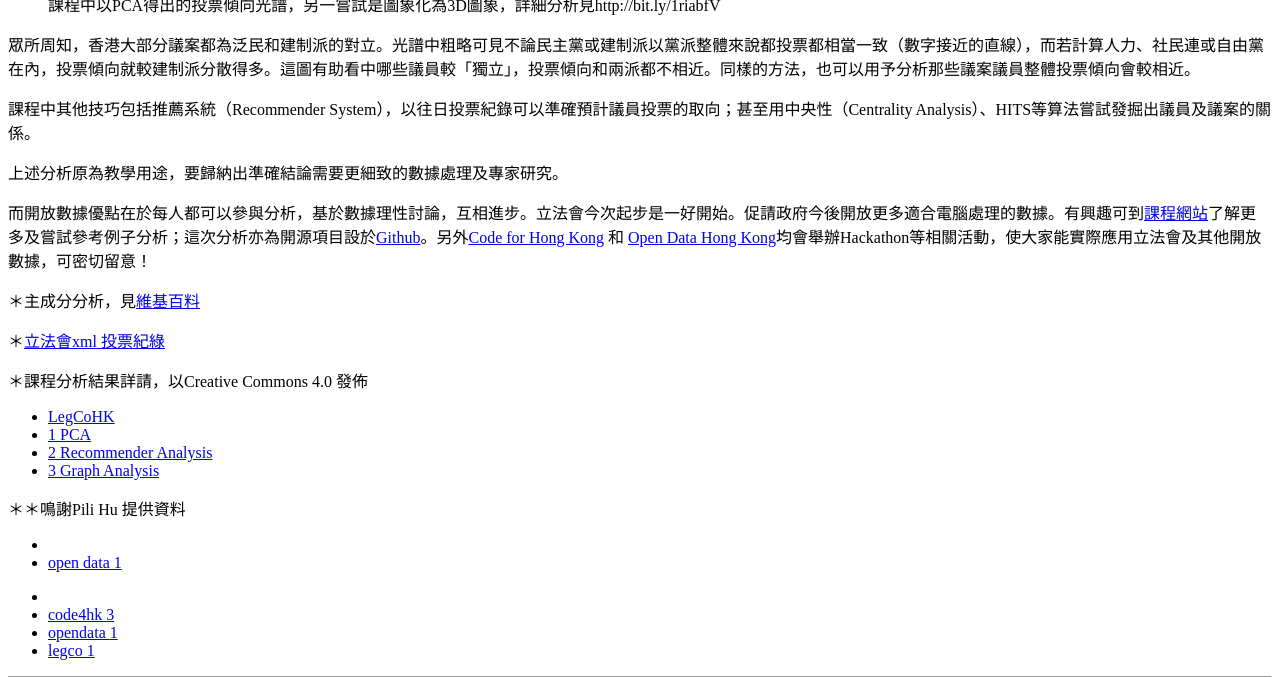
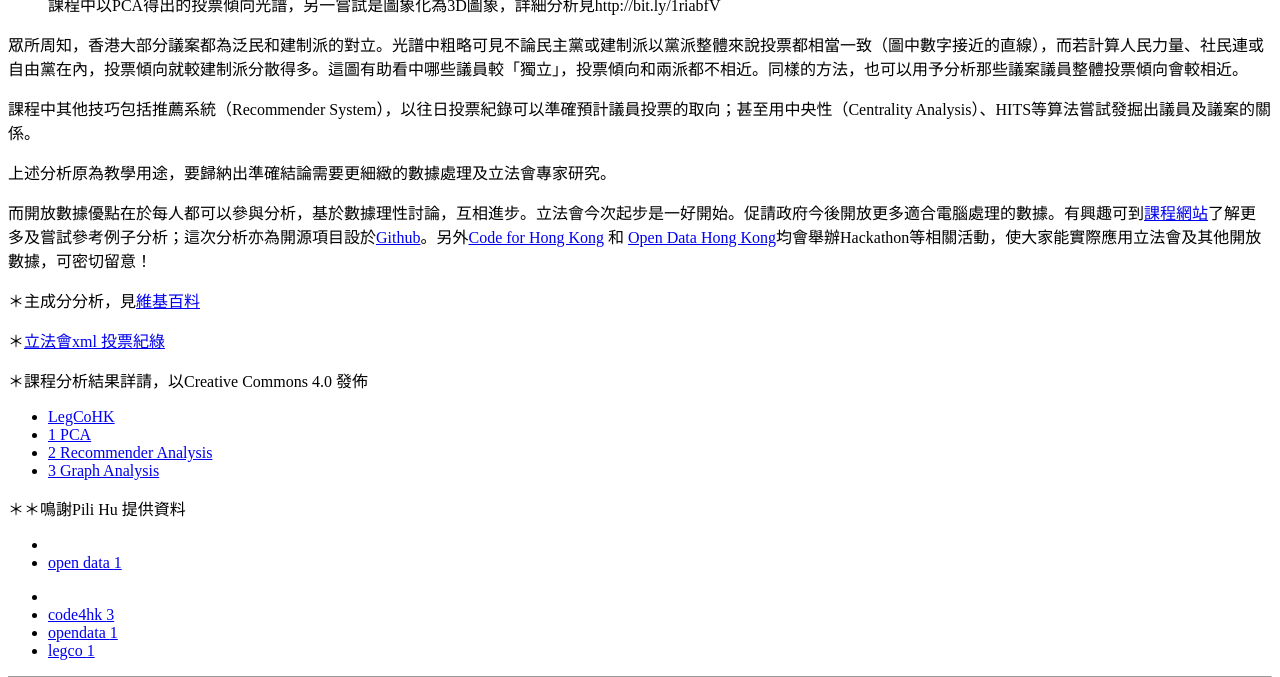
Before and after one commit to code4hk/code4hk.github.io, a Jekyll site: the page built from _posts/2014-04-26-legco-votes-analysis.md, in a window 1280 px wide and 900 px high, scrolled down 697 px, cut to the strip 223-900 px from the top of the window. Built offline with Jekyll 4.4.1, drawn with Linux system fonts in a browser that asks for light colours; Markdown is read by kramdown in place of the engine named in the settings; comment, search, counter and statistics services are not loaded.

Commit message:
Update 2014-04-26-legco-votes-analysis.md

```diff
--- a/_posts/2014-04-26-legco-votes-analysis.md
+++ b/_posts/2014-04-26-legco-votes-analysis.md
@@ -25,11 +25,11 @@ tags : [code4hk, opendata, legco]
 ![](https://dchtm6r471mui.cloudfront.net/hackpad.com_VxmFIgX53qb_p.144570_1398523876588_undefined)
 > 課程中以PCA得出的投票傾向光譜，另一嘗試是圖象化為3D圖象，詳細分析見[](http://bit.ly/1riabfV)http://bit.ly/1riabfV
 
-眾所周知，香港大部分議案都為泛民和建制派的對立。光譜中粗略可見不論民主黨或建制派以黨派整體來說都投票都相當一致（數字接近的直線），而若計算人力、社民連或自由黨在內，投票傾向就較建制派分散得多。這圖有助看中哪些議員較「獨立」，投票傾向和兩派都不相近。同樣的方法，也可以用予分析那些議案議員整體投票傾向會較相近。
+眾所周知，香港大部分議案都為泛民和建制派的對立。光譜中粗略可見不論民主黨或建制派以黨派整體來說投票都相當一致（圖中數字接近的直線），而若計算人民力量、社民連或自由黨在內，投票傾向就較建制派分散得多。這圖有助看中哪些議員較「獨立」，投票傾向和兩派都不相近。同樣的方法，也可以用予分析那些議案議員整體投票傾向會較相近。
 
 課程中其他技巧包括推薦系統（Recommender System），以往日投票紀錄可以準確預計議員投票的取向；甚至用中央性（Centrality Analysis）、HITS等算法嘗試發掘出議員及議案的關係。
 
-上述分析原為教學用途，要歸納出準確結論需要更細致的數據處理及專家研究。
+上述分析原為教學用途，要歸納出準確結論需要更細緻的數據處理及立法會專家研究。
 
 而開放數據優點在於每人都可以參與分析，基於數據理性討論，互相進步。立法會今次起步是一好開始。促請政府今後開放更多適合電腦處理的數據。有興趣可到[課程網站](https://course.ie.cuhk.edu.hk/~engg4030/tutorial/)了解更多及嘗試參考例子分析；這次分析亦為開源項目設於[Github](http://nbviewer.ipython.org/urls/raw.githubusercontent.com/hupili/legcohk/master/LegCoHK.ipynb)。另外[Code for Hong Kong](https://www.facebook.com/groups/code4hk/) 和 [Open Data Hong Kong](http://odhk.github.io/)均會舉辦Hackathon等相關活動，使大家能實際應用立法會及其他開放數據，可密切留意！
 
```
